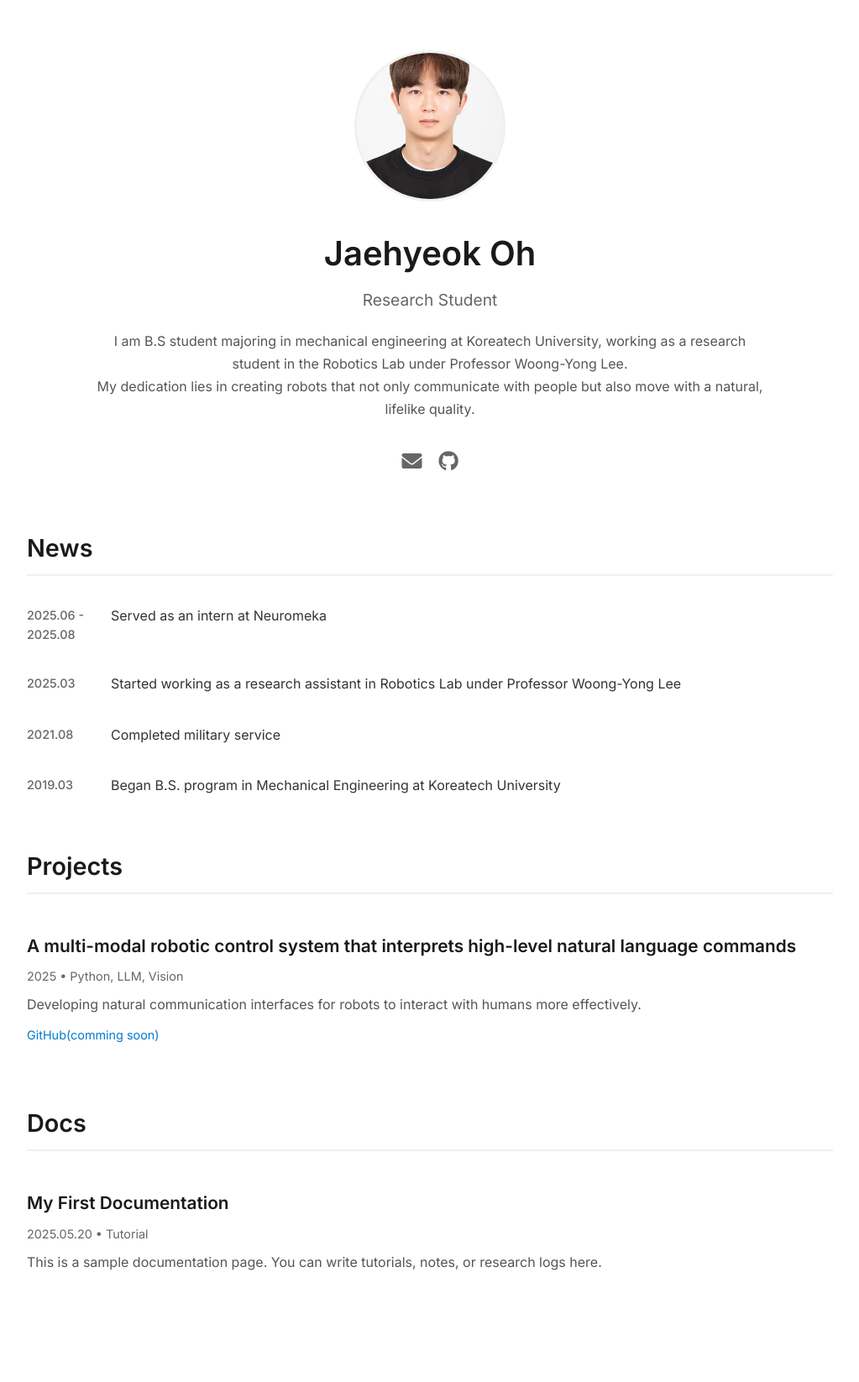
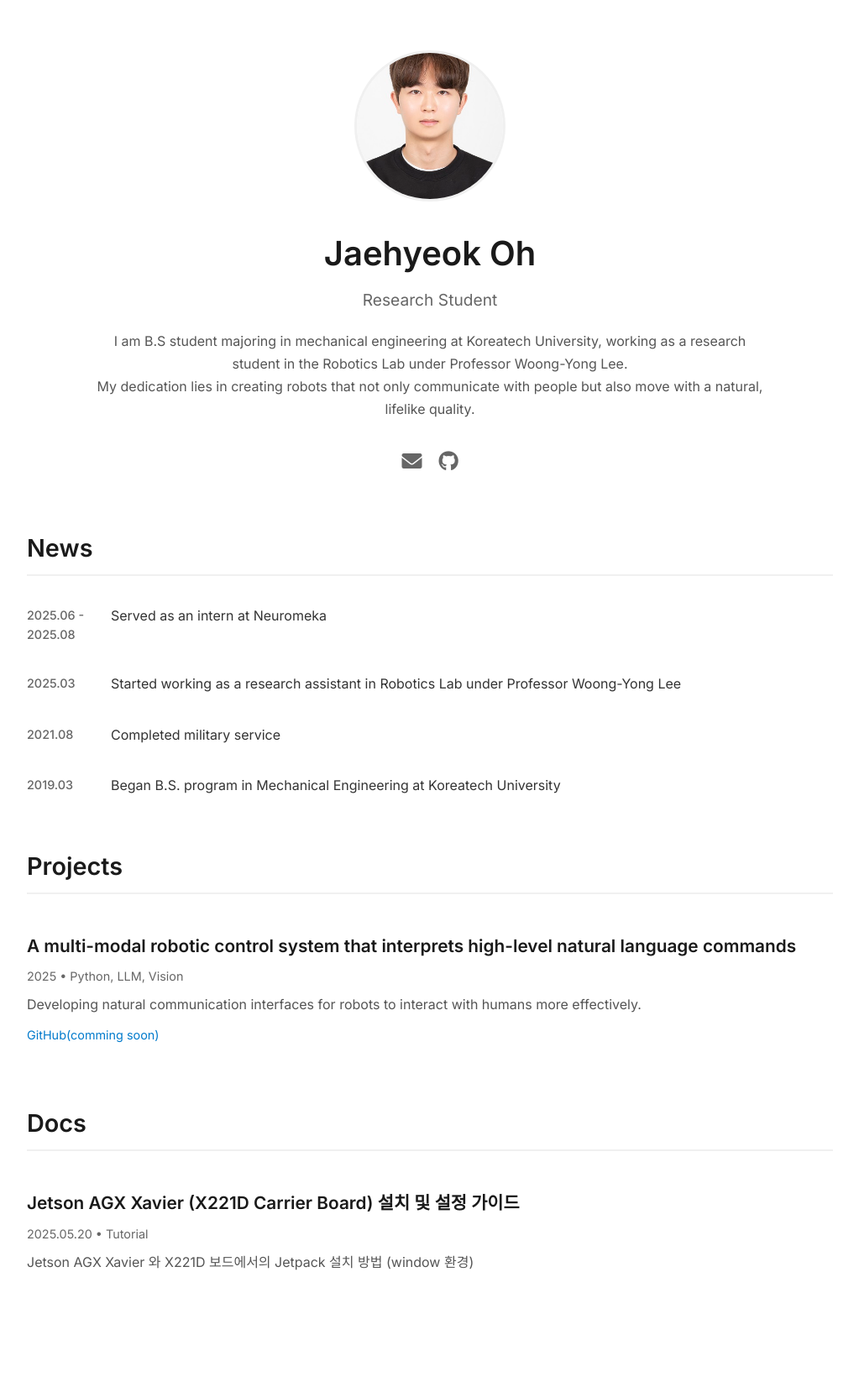
Before and after one commit to jaehyeokoh/jaehyeokoh.github.io, a Jekyll site: the page built from index.html, in a window 1280 px wide. Shown: the whole page at 84% size, without its empty margins (128-1151 px from the left). Built offline with Jekyll 4.4.1, drawn with Linux system fonts in a browser that asks for light colours.

Commit message:
Jetson_AGX_Xavier 설치 및 설정 가이드 추가

```diff
--- a/_data/docs.yml
+++ b/_data/docs.yml
@@ -1,5 +1,5 @@
-- title: "My First Documentation"
+- title: "Jetson AGX Xavier (X221D Carrier Board) 설치 및 설정 가이드"
   date: "2025-05-20"
-  description: "This is a sample documentation page. You can write tutorials, notes, or research logs here."
+  description: "Jetson AGX Xavier 와 X221D 보드에서의 Jetpack 설치 방법 (window 환경)"
   category: "Tutorial"
-  page_url: "/docs/sample_doc/"
+  page_url: "/docs/Jetson_AGX_Xavier/"
--- a/docs/sample_doc.md
+++ b/docs/Jetson_AGX_Xavier.md
@@ -2,7 +2,7 @@
 layout: project
 title: "Jetson AGX Xavier (X221D Carrier Board) 설치 및 설정 가이드"
 year: "2025"
-permalink: /docs/sample_doc/
+permalink: /docs/Jetson_AGX_Xavier/
 ---
 
 # Jetson AGX Xavier (X221D Carrier Board) 설치 및 설정 가이드
```
